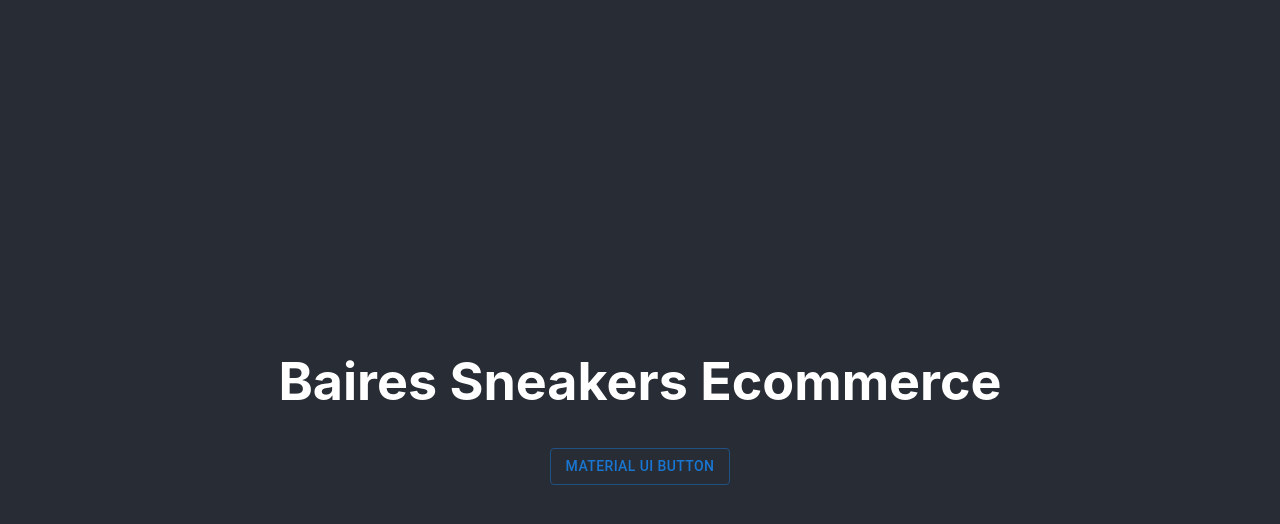
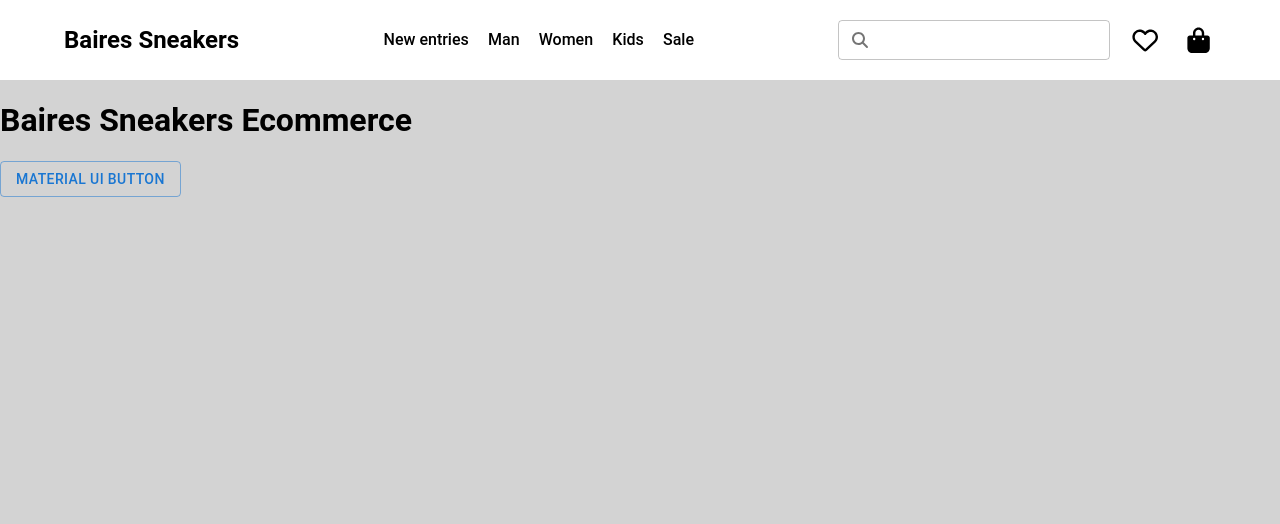
Before and after one commit to FedericoWalovnik/BairesSneakers-FedericoWalovnik, a React (Create React App) app: page / in a window 1280 px wide. Shown: the top 524 px of the page. Built offline with nearby package versions, Linux system fonts and the light colour scheme.

Commit message:
create initial navbar component

```diff
--- a/package.json
+++ b/package.json
@@ -5,6 +5,10 @@
   "dependencies": {
     "@emotion/react": "^11.8.1",
     "@emotion/styled": "^11.8.1",
+    "@fortawesome/fontawesome-svg-core": "^6.1.0",
+    "@fortawesome/free-regular-svg-icons": "^6.1.0",
+    "@fortawesome/free-solid-svg-icons": "^6.1.0",
+    "@fortawesome/react-fontawesome": "^0.1.17",
     "@mui/material": "^5.5.0",
     "@testing-library/jest-dom": "^5.16.2",
     "@testing-library/react": "^12.1.4",
--- a/src/App.css
+++ /dev/null
@@ -1,38 +0,0 @@
-.App {
-  text-align: center;
-}
-
-.App-logo {
-  height: 40vmin;
-  pointer-events: none;
-}
-
-@media (prefers-reduced-motion: no-preference) {
-  .App-logo {
-    animation: App-logo-spin infinite 20s linear;
-  }
-}
-
-.App-header {
-  background-color: #282c34;
-  min-height: 100vh;
-  display: flex;
-  flex-direction: column;
-  align-items: center;
-  justify-content: center;
-  font-size: calc(10px + 2vmin);
-  color: white;
-}
-
-.App-link {
-  color: #61dafb;
-}
-
-@keyframes App-logo-spin {
-  from {
-    transform: rotate(0deg);
-  }
-  to {
-    transform: rotate(360deg);
-  }
-}
--- a/src/App.js
+++ b/src/App.js
@@ -1,10 +1,12 @@
-import './App.css';
+import './App.scss';
 import Button from '@mui/material/Button';
+import Navbar from './components/Navbar/Navbar'
 
 function App() {
   return (
-    <div className="App">
-      <header className="App-header">
+    <div>
+      <header>
+        <Navbar />
         <h1>
           Baires Sneakers Ecommerce
         </h1>
--- /dev/null
+++ b/src/App.scss
@@ -0,0 +1,7 @@
+*{
+    box-sizing: border-box;
+}
+
+body {
+    background-color: lightgray;
+}
--- /dev/null
+++ b/src/components/Navbar/Navbar.js
@@ -0,0 +1,55 @@
+import React from 'react'
+import TextField from '@mui/material/TextField';
+import InputAdornment from '@mui/material/InputAdornment';
+import { FontAwesomeIcon } from '@fortawesome/react-fontawesome';
+import { faMagnifyingGlass } from '@fortawesome/free-solid-svg-icons';
+import { faHeart } from '@fortawesome/free-regular-svg-icons';
+import { faBagShopping } from '@fortawesome/free-solid-svg-icons';
+
+import './navbar.scss';
+
+
+const Navbar = () => {
+    return(
+        <nav className="navbar">
+            <div className="navbar__logo">
+                <h1 tabIndex='0'>Baires Sneakers</h1>
+            </div>
+            <ul className="navbar__categories">
+                <li className="navbar__category" tabIndex='0'>
+                    <p>New entries</p>
+                </li>
+                <li className="navbar__category" tabIndex='0'>
+                    <p>Man</p>
+                </li>
+                <li className="navbar__category" tabIndex='0'>
+                    <p>Women</p>
+                </li>
+                <li className="navbar__category" tabIndex='0'>
+                    <p>Kids</p>
+                </li>
+                <li className="navbar__category" tabIndex='0'>
+                    <p>Sale</p>
+                </li>
+            </ul>
+            <div className="navbar__actions">
+                <TextField
+                    variant="outlined"
+                    size="small"
+                    id="input-with-icon-adornment"
+                    InputProps={{
+                        startAdornment: (
+                            <InputAdornment position="start">
+                                <FontAwesomeIcon icon={faMagnifyingGlass} />
+                            </InputAdornment>
+                        ),
+                    }}
+                />
+                <FontAwesomeIcon className="navbar__icon" icon={faHeart} tabIndex='0'/>
+                <FontAwesomeIcon className="navbar__icon" icon={faBagShopping} tabIndex='0'/>
+            </div>
+        </nav>
+    )
+}
+
+export default Navbar;
--- /dev/null
+++ b/src/components/Navbar/navbar.scss
@@ -0,0 +1,52 @@
+.navbar {
+    display: flex;
+    width: 100%;
+    justify-content: space-between;
+    background-color: #fff;
+    color: black;
+    height: 5rem;
+    padding: 0 4rem;
+    align-items: center;
+
+    &__categories {
+        padding: 0 !important;
+        margin: 0 !important;
+        display: flex;
+        list-style: none;
+        height: 100%;
+        justify-items: center;
+    }
+
+    &__category {
+        display: flex;
+        align-items: center;
+        padding: 0 .6rem;
+        cursor: pointer;
+        font-weight: 500;
+        border-bottom: 2px solid #fff;
+
+
+        &:hover, &:focus{
+            outline: none !important;
+            border-bottom: 2px solid #000;
+        }
+    }
+
+    &__actions {
+        display: flex;
+        align-items: center;
+    }
+
+    &__icon {
+        font-size: 1.6rem;
+        margin-left: 1rem;
+        border-radius: 100%;
+        padding: .4rem;
+        cursor: pointer;
+
+        &:hover, &:focus {
+            outline: none !important;
+            background-color: rgb(214, 214, 214);
+        }
+    }
+}
--- a/src/index.css
+++ b/src/index.css
@@ -1,13 +1,8 @@
 body {
   margin: 0;
-  font-family: -apple-system, BlinkMacSystemFont, 'Segoe UI', 'Roboto', 'Oxygen',
+  font-family: 'Roboto', 'Oxygen',
     'Ubuntu', 'Cantarell', 'Fira Sans', 'Droid Sans', 'Helvetica Neue',
     sans-serif;
   -webkit-font-smoothing: antialiased;
   -moz-osx-font-smoothing: grayscale;
 }
-
-code {
-  font-family: source-code-pro, Menlo, Monaco, Consolas, 'Courier New',
-    monospace;
-}
```
Also changed, not shown: 1 other file (tests, documents, lock files or other folders).
